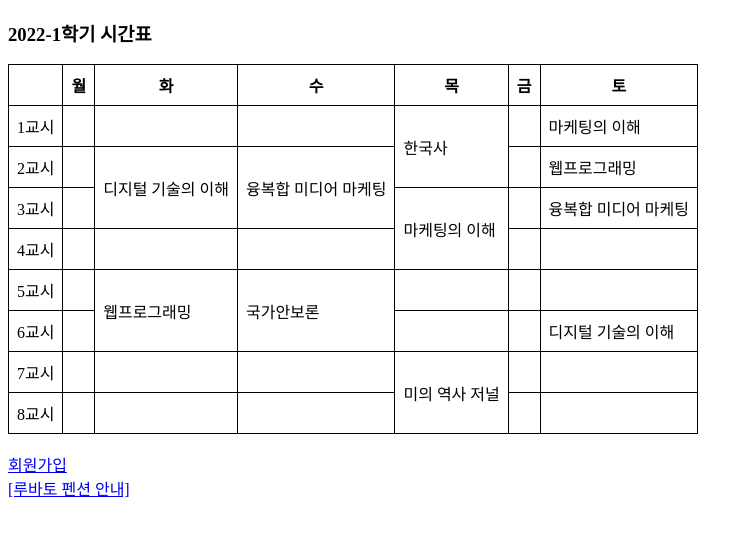
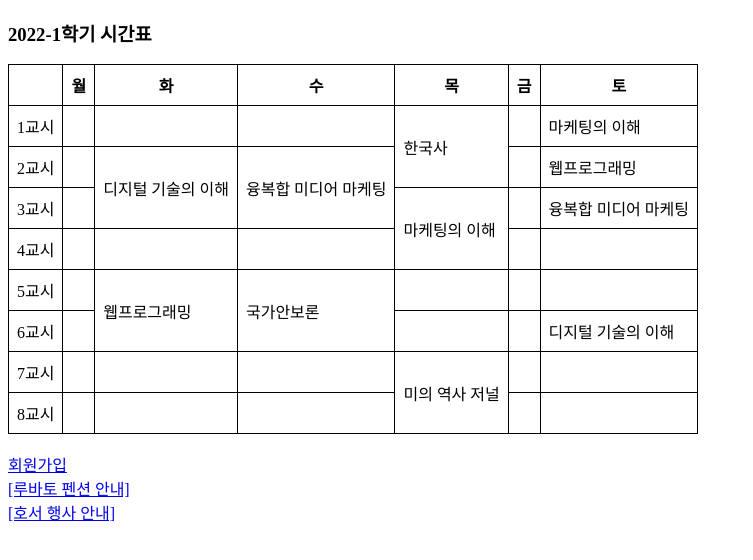
Before and after one commit to leesunjoo0224/leesunjoo0224.github.io, a plain HTML site: page index.html in a window 1280 px wide. Shown: the whole page, without its empty margins (0-753 px from the left). Drawn offline with Linux system fonts and the light colour scheme.

```diff
--- a/index.html
+++ b/index.html
@@ -51,5 +51,7 @@ table, tr, th, td {
 <a href="form_test.html">회원가입</a>
 <br>
 <a href="rubato.html">[루바토 펜션 안내]</a>
+<br>
+<a href="행사 안내.html">[호서 행사 안내]</a>
 </body>
 </html>
```
